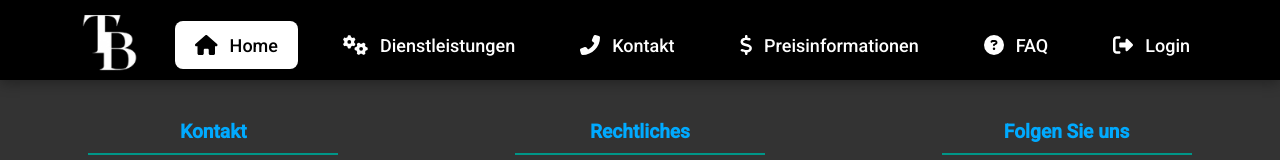
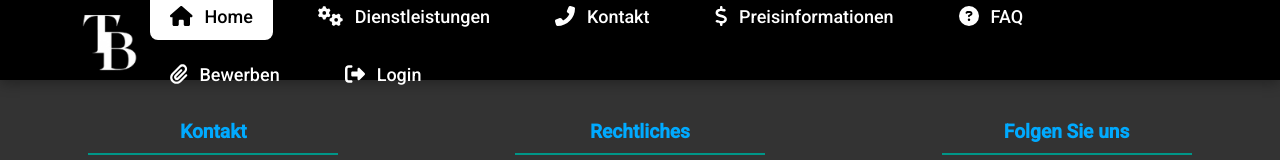
Before and after one commit to tbs-dienste/webfrostend, a React (Create React App) app: page / in a window 1280 px wide. Shown: the top 160 px of the page. Built offline with nearby package versions, Linux system fonts and the light colour scheme; no server answers; what @react-pdf/renderer would draw is missing.

Commit message:
jsfjlsef

```diff
--- a/src/components/Navbar/Navbar.jsx
+++ b/src/components/Navbar/Navbar.jsx
@@ -16,7 +16,8 @@ import {
   faUsers,
   faBarcode,
   faPaperPlane,
-  faBars as faMenu
+  faBars as faMenu,
+  faPaperclip
 } from '@fortawesome/free-solid-svg-icons';
 import { FaApper, FaPaperPlane } from 'react-icons/fa';
 
@@ -82,6 +83,7 @@ function Navbar() {
             <NavItem to="/kontakt" text="Kontakt" icon={faPhoneAlt} currentPath={currentPath} onClick={toggleBurgerMenu} />
             <NavItem to="/preisinformationen" text="Preisinformationen" icon={faDollarSign} currentPath={currentPath} onClick={toggleBurgerMenu} />
             <NavItem to="/faq" text="FAQ" icon={faQuestionCircle} currentPath={currentPath} onClick={toggleBurgerMenu} />
+            <NavItem to="/bewerbungformular" text="Bewerben" icon={faPaperclip} currentPath={currentPath} onClick={toggleBurgerMenu} />
 
             {userType === 'admin' && (
               <>
```
